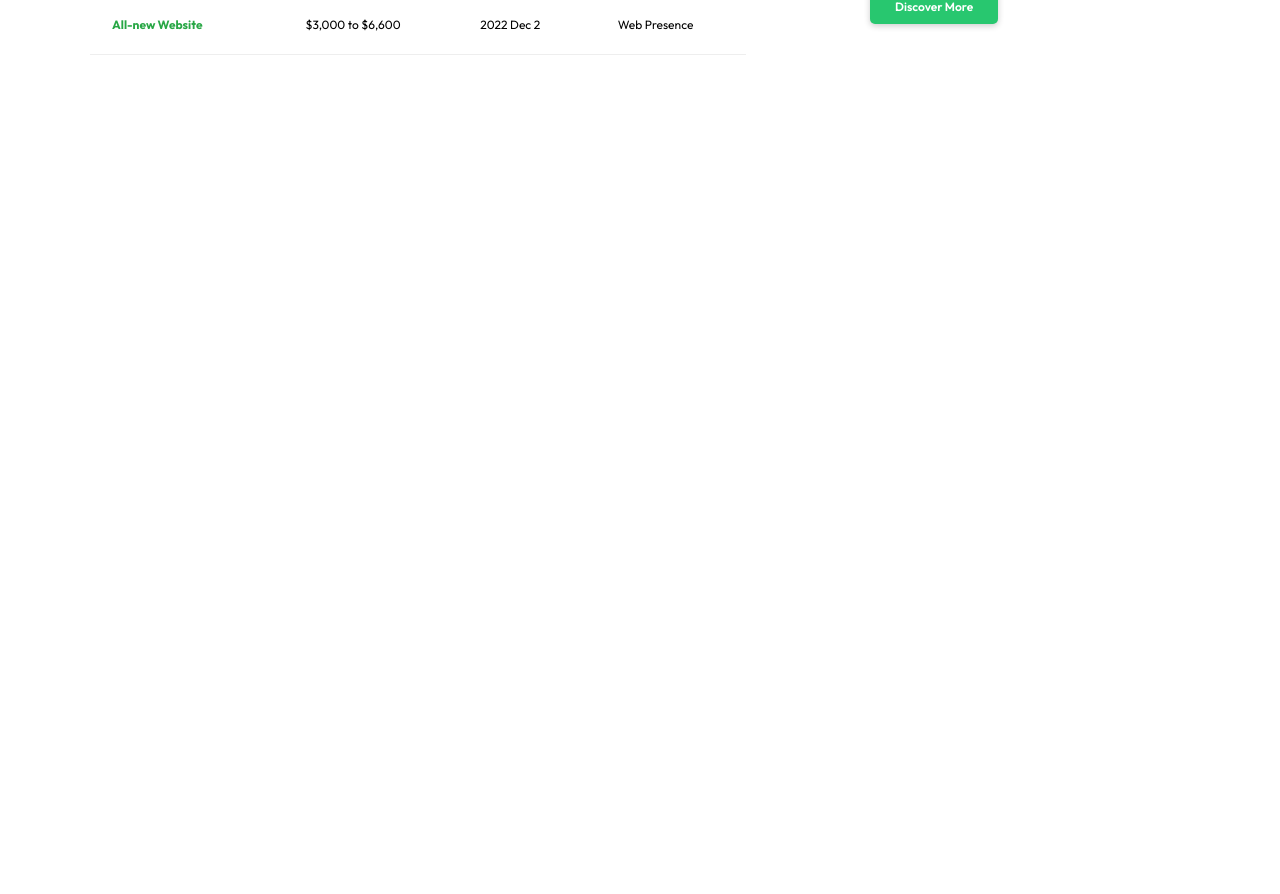
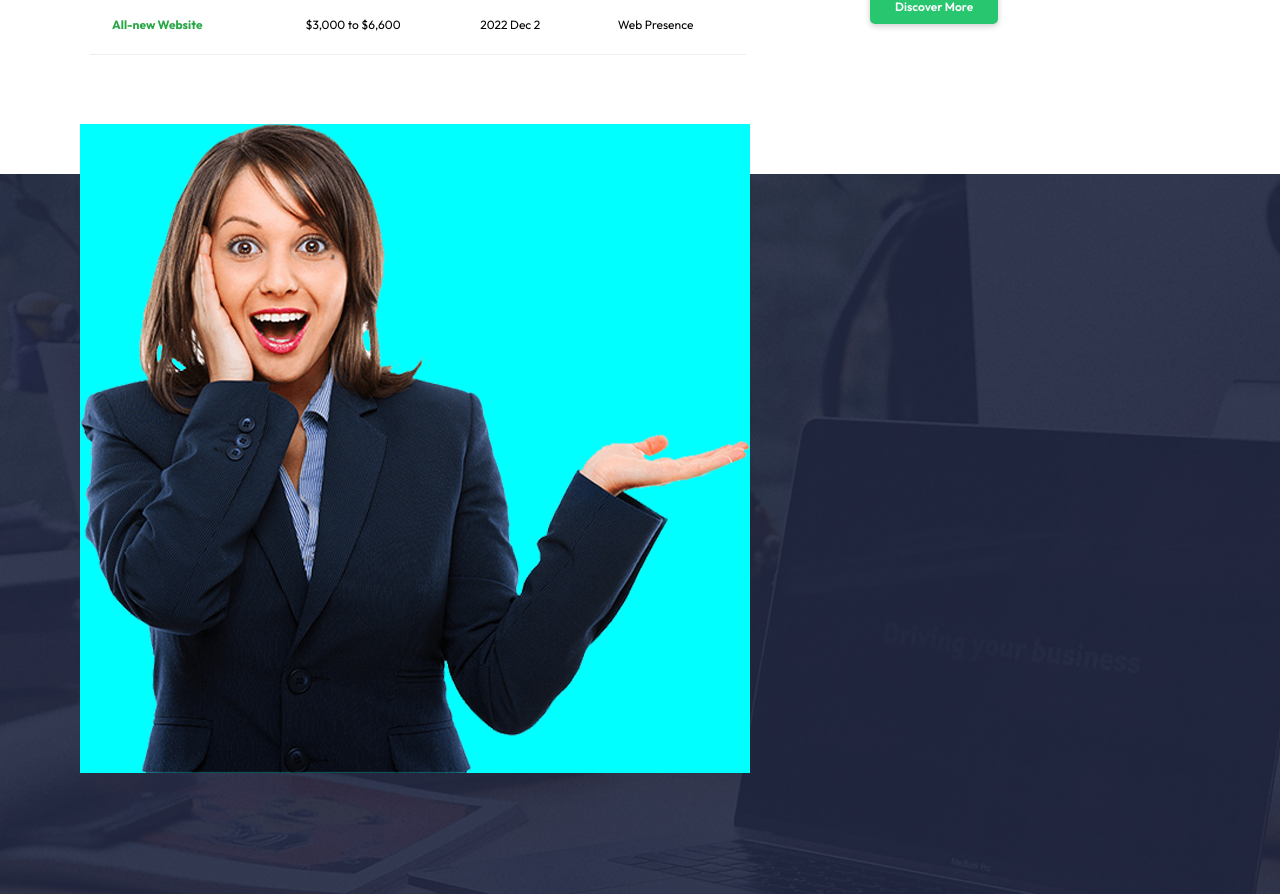
Before and after one commit to Pankajakshan-Vineeth/mexant, a React (Vite) app: page / in a window 1280 px wide. Shown: the part 2279-3173 px from the top of the page. Before the commit the page ends 2403 px from the top, so only its background shows below. Built offline with nearby package versions, Linux system fonts and the light colour scheme.

Commit message:
contact form wip

```diff
--- a/src/App.jsx
+++ b/src/App.jsx
@@ -1,3 +1,4 @@
+import Contact from "./components/Contact/Contact"
 import Crypto from "./components/Crypto/Crypto"
 import Grid from "./components/Grid/Grid"
 import Hero from "./components/Hero/Hero"
@@ -14,6 +15,7 @@ const App = () => {
       <Crypto/>
       <Title subTitle="About Us" title="Know Us Better"/>
       <Table/>
+      <Contact/>
     </>
   )
 }
--- /dev/null
+++ b/src/components/Contact/Contact.css
@@ -0,0 +1,20 @@
+.contact-container {
+    width: 100%;
+    height: 90vh;
+    position: absolute;
+    background: url('../../assets/calculator-bg.jpg') no-repeat center center;
+    background-size: cover;
+    color: #fff;
+    display: flex;
+    margin-top: 50px;
+}
+
+.lady-image{
+    position: absolute;
+  bottom: 0;
+  left: 80px;
+  height: auto;
+  max-height: 109%;
+  top: -50px;
+  background-color: aqua;
+}
--- /dev/null
+++ b/src/components/Contact/Contact.jsx
@@ -0,0 +1,17 @@
+import "./Contact.css";
+import lady from "../../assets/calculator-image.png";
+
+const Contact = () => {
+  return (
+    <div className="contact-container">
+      <div className="image">
+        <img src={lady} alt="" className="lady-image" />
+      </div>
+      <div className="form">
+
+      </div>
+    </div>
+  );
+};
+
+export default Contact;
```
